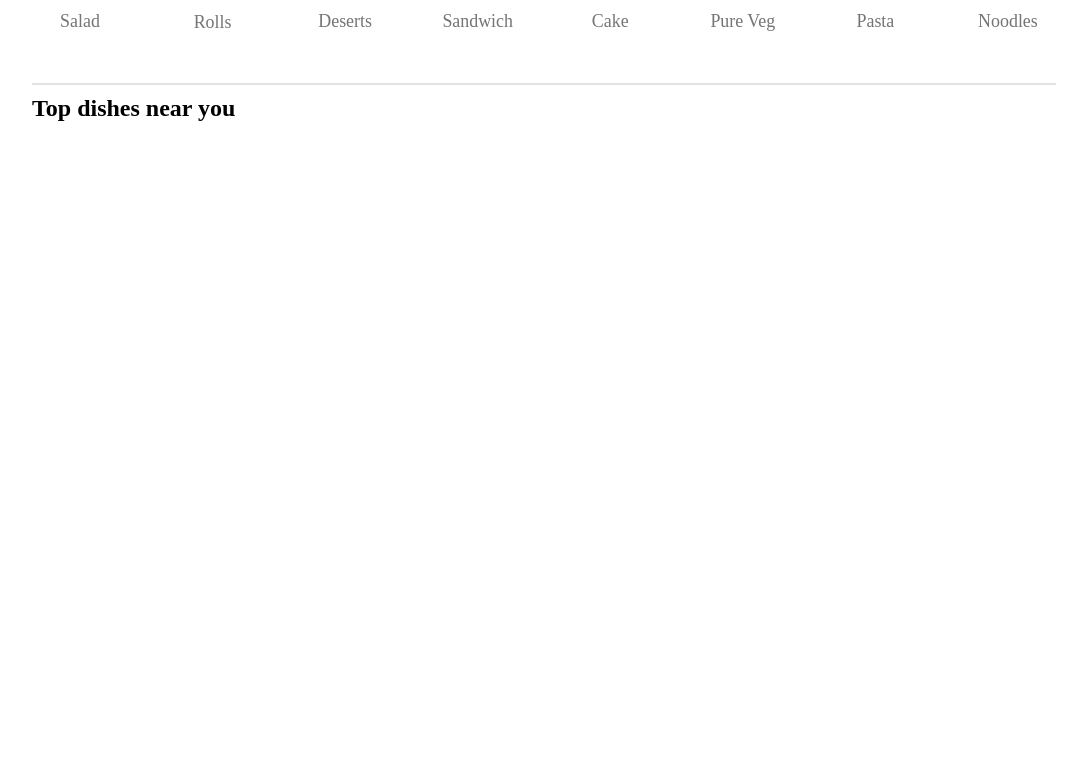
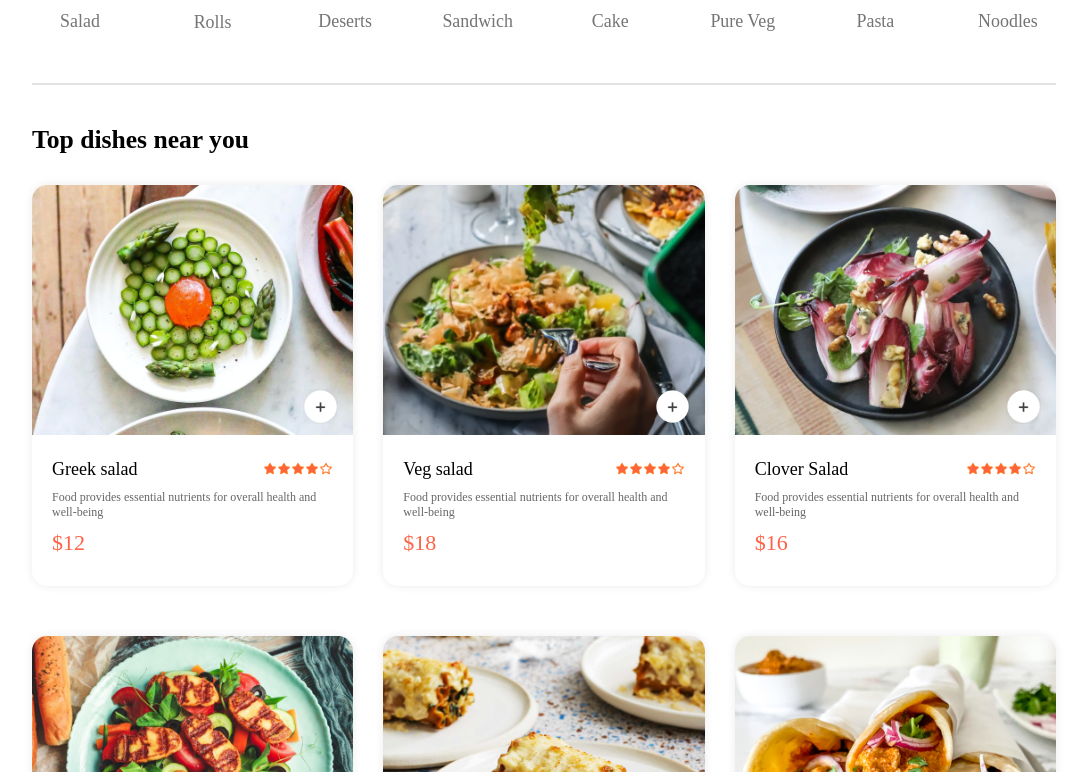
Before and after one commit to usmansajid00/food-app, a React (Vite) app: page / in a window 1280 px wide. Shown: the part 808-1580 px from the top of the page, without its empty margins (96-1183 px from the left). Before the commit the page ends 930 px from the top, so only its background shows below. Built offline with nearby package versions, Linux system fonts and the light colour scheme.

Commit message:
complete foor listing component.

```diff
--- a/src/App.jsx
+++ b/src/App.jsx
@@ -2,6 +2,7 @@
 import Home from "./pages/Home/Home";
 import Cart from "./pages/Cart/Cart";
 import PlaceOrder from "./pages/PlaceOrder/PlaceOrder";
+import Footer from "./components/Footer/Footer";
 
 import { Route, Routes } from "react-router-dom";
 
@@ -12,8 +13,9 @@
       <Routes>
         <Route path="/" element={<Home />} />
         <Route path="/cart" element={<Cart />} />
-        <Route path="/place-order" element={<PlaceOrder />} />
+        <Route path="/order" element={<PlaceOrder />} />
       </Routes>
+      <Footer />
     </div>
   );
 };
--- a/src/components/FoodDisplay/FoodDisplay.jsx
+++ b/src/components/FoodDisplay/FoodDisplay.jsx
@@ -3,6 +3,7 @@
 import { StoreContext } from "../../context/StoreContext";
 
 import "./foodDisplay.scss";
+import FoodItem from "../FoodItem/FoodItem";
 
 const FoodDisplay = ({ category }) => {
   const { food_list } = useContext(StoreContext);
@@ -10,7 +11,20 @@
     <div className="food-display" id="food-display">
       <h2>Top dishes near you</h2>
       <div className="food-display-list">
-        {food_list.map((item, index) => {})}
+        {food_list.map((item, index) => {
+          if (category === "All" || category === item.category) {
+            return (
+              <FoodItem
+                key={index}
+                id={item._id}
+                name={item.name}
+                description={item.description}
+                price={item.price}
+                image={item.image}
+              />
+            );
+          }
+        })}
       </div>
     </div>
   );
--- a/src/components/FoodDisplay/foodDisplay.scss
+++ b/src/components/FoodDisplay/foodDisplay.scss
@@ -0,0 +1,14 @@
+.food-display {
+  margin-top: 30px;
+  h2 {
+    font-size: max(2vw, 24px);
+    font-weight: 600;
+  }
+  .food-display-list {
+    display: grid;
+    grid-template-columns: repeat(auto-fill, minmax(240px, 1fr));
+    margin-top: 30px;
+    gap: 30px;
+    row-gap: 50px;
+  }
+}
--- a/src/components/FoodItem/FoodItem.jsx
+++ b/src/components/FoodItem/FoodItem.jsx
@@ -1,7 +1,45 @@
+import { useContext } from "react";
+import { assets } from "../../assets/assets";
+import { StoreContext } from "../../context/StoreContext";
+
 import "./foodItem.scss";
 
-const FoodItem = () => {
-  return <div>FoodItem</div>;
+const FoodItem = ({ id, name, price, description, image }) => {
+  const { cartItem, addToCart, removeFromCart } = useContext(StoreContext);
+
+  return (
+    <div className="food-item">
+      <div className="food-item-img-container">
+        <img className="food-item-image" src={image} alt="img" />
+        {!cartItem[id] ? (
+          <img
+            className="add"
+            onClick={() => addToCart(id)}
+            src={assets.add_icon_white}
+            alt=""
+          />
+        ) : (
+          <div className="food-item-counter">
+            <img
+              onClick={() => removeFromCart(id)}
+              src={assets.remove_icon_red}
+              alt=""
+            />
+            <p>{cartItem[id]}</p>
+            <img onClick={() => addToCart(id)} src={assets.add_icon_green} />
+          </div>
+        )}
+      </div>
+      <div className="food-item-info">
+        <div className="food-item-name-rating">
+          <p>{name}</p>
+          <img src={assets.rating_starts} alt="rating" />
+        </div>
+        <p className="food-item-decs">{description}</p>
+        <p className="food-item-price">${price}</p>
+      </div>
+    </div>
+  );
 };
 
 export default FoodItem;
--- a/src/components/FoodItem/foodItem.scss
+++ b/src/components/FoodItem/foodItem.scss
@@ -0,0 +1,63 @@
+.food-item {
+  width: 100%;
+  margin: auto;
+  border-radius: 15px;
+  box-shadow: 0px 0px 10px #00000015;
+  transition: 0.3s;
+  animation: fadeIn 1s linear;
+
+  .food-item-img-container {
+    position: relative;
+  }
+  .add {
+    width: 35px;
+    position: absolute;
+    bottom: 15px;
+    right: 15px;
+    cursor: pointer;
+  }
+  .food-item-counter {
+    position: absolute;
+    bottom: 15px;
+    right: 15px;
+    display: flex;
+    align-items: center;
+    gap: 10px;
+    padding: 6px;
+    border-radius: 50px;
+    background-color: #fff;
+    img {
+      width: 20px;
+    }
+  }
+  .food-item-image {
+    width: 100%;
+    border-radius: 15px 15px 0px 0px;
+  }
+  .food-item-info {
+    padding: 20px;
+    .food-item-name-rating {
+      display: flex;
+      justify-content: space-between;
+      align-items: center;
+      margin-bottom: 10px;
+      p {
+        font-size: 18px;
+        font-weight: 500;
+      }
+      img {
+        width: 70px;
+      }
+    }
+    .food-item-decs {
+      color: #676767;
+      font-size: 12px;
+    }
+    .food-item-price {
+      color: tomato;
+      font-size: 22px;
+      font-weight: 500;
+      margin: 10px 0px;
+    }
+  }
+}
--- /dev/null
+++ b/src/components/Footer/Footer.jsx
@@ -0,0 +1,7 @@
+import "./footer.scss";
+
+const Footer = () => {
+  return <div>Footer</div>;
+};
+
+export default Footer;
--- a/src/context/StoreContext.jsx
+++ b/src/context/StoreContext.jsx
@@ -1,11 +1,31 @@
-import { createContext } from "react";
+import { createContext, useEffect, useState } from "react";
 import { food_list } from "../assets/assets";
 
 export const StoreContext = createContext(null);
 
 const StoreContextProvider = (props) => {
+  const [cartItem, setCartItem] = useState({});
+
+  const addToCart = (itemId) => {
+    if (!cartItem[itemId]) {
+      setCartItem((prev) => ({ ...prev, [itemId]: 1 }));
+    } else {
+      setCartItem((prev) => ({ ...prev, [itemId]: prev[itemId] + 1 }));
+    }
+  };
+  const removeFromCart = (itemId) => {
+    setCartItem((prev) => ({ ...prev, [itemId]: prev[itemId] - 1 }));
+  };
+  useEffect(() => {
+    console.log(cartItem);
+  }, [cartItem]);
+
   const contextValue = {
     food_list,
+    cartItem,
+    setCartItem,
+    addToCart,
+    removeFromCart,
   };
   return (
     <StoreContext.Provider value={contextValue}>
```
Also changed, not shown: src/components/Footer/footer.scss (added).
